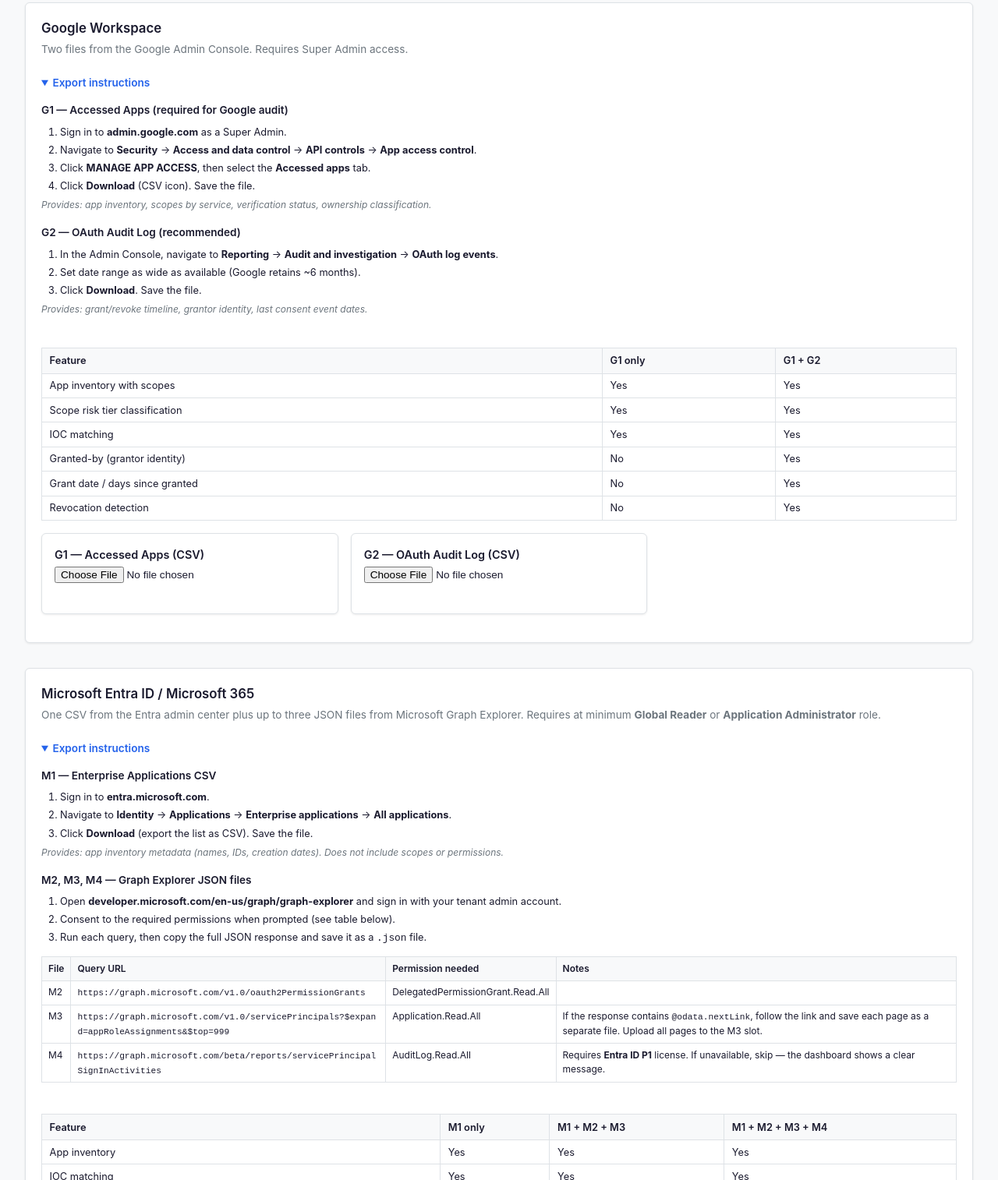
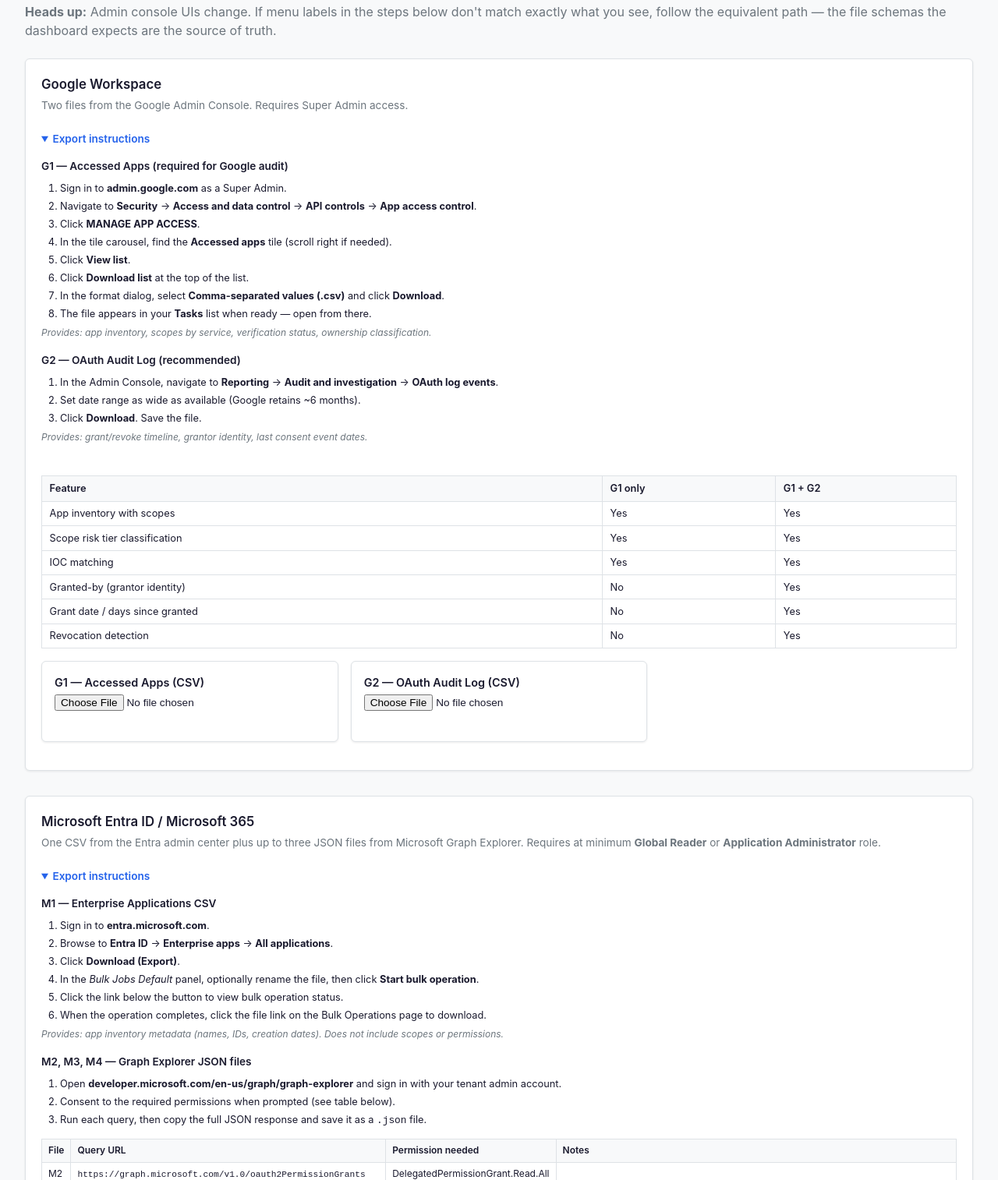
Before and after one commit to blackmer/oauth-shadow-ai-audit, a plain HTML site: page index.html in a window 1280 px wide. Shown: the part 298-1812 px from the top of the page at 78% size. Drawn offline with Linux system fonts and the light colour scheme.

Commit message:
docs: correct G1/M1 export paths, add favicon, promote README to root
- G1 (Google Accessed Apps) and M1 (Microsoft Enterprise Applications)
  export flows verified against live admin consoles 2026-05-12.
- Added UI-drift disclaimer to README and dashboard import panel.
- Added favicon.svg + <link> reference (eliminates /favicon.ico 404).
- Added docs/security-verification-network-trace.png — canonical
  reference for clean-load network trace (referenced from README).
- Promoted docs/README.md to repo root.

```diff
--- a/index.html
+++ b/index.html
@@ -5,6 +5,7 @@
     <meta name="viewport" content="width=device-width, initial-scale=1.0">
     <meta http-equiv="Content-Security-Policy" content="default-src 'self'; script-src 'self'; style-src 'self'; img-src 'self' data:; connect-src 'self'">
     <title>OAuth & Shadow AI Control Audit Dashboard</title>
+    <link rel="icon" type="image/svg+xml" href="favicon.svg">
     <link rel="stylesheet" href="styles/main.css?v=0.1.1">
 </head>
 <body>
@@ -19,6 +20,7 @@
             <h2>Import Data Files</h2>
             <p>This dashboard audits OAuth application access in your Google Workspace and Microsoft 365 tenants. All processing happens in your browser — no data is transmitted anywhere.</p>
             <p>Export the files below from your admin consoles, then upload them here. You can load files from one or both platforms. The dashboard degrades gracefully when files are missing — see the feature matrix below each section.</p>
+            <p class="ui-notice"><strong>Heads up:</strong> Admin console UIs change. If menu labels in the steps below don't match exactly what you see, follow the equivalent path — the file schemas the dashboard expects are the source of truth.</p>
 
             <!-- Google Workspace -->
             <div class="onboarding-section">
@@ -33,8 +35,12 @@
                             <ol>
                                 <li>Sign in to <strong>admin.google.com</strong> as a Super Admin.</li>
                                 <li>Navigate to <strong>Security</strong> &rarr; <strong>Access and data control</strong> &rarr; <strong>API controls</strong> &rarr; <strong>App access control</strong>.</li>
-                                <li>Click <strong>MANAGE APP ACCESS</strong>, then select the <strong>Accessed apps</strong> tab.</li>
-                                <li>Click <strong>Download</strong> (CSV icon). Save the file.</li>
+                                <li>Click <strong>MANAGE APP ACCESS</strong>.</li>
+                                <li>In the tile carousel, find the <strong>Accessed apps</strong> tile (scroll right if needed).</li>
+                                <li>Click <strong>View list</strong>.</li>
+                                <li>Click <strong>Download list</strong> at the top of the list.</li>
+                                <li>In the format dialog, select <strong>Comma-separated values (.csv)</strong> and click <strong>Download</strong>.</li>
+                                <li>The file appears in your <strong>Tasks</strong> list when ready — open from there.</li>
                             </ol>
                             <p class="instruction-provides">Provides: app inventory, scopes by service, verification status, ownership classification.</p>
                         </div>
@@ -94,8 +100,11 @@
                             <h4>M1 — Enterprise Applications CSV</h4>
                             <ol>
                                 <li>Sign in to <strong>entra.microsoft.com</strong>.</li>
-                                <li>Navigate to <strong>Identity</strong> &rarr; <strong>Applications</strong> &rarr; <strong>Enterprise applications</strong> &rarr; <strong>All applications</strong>.</li>
-                                <li>Click <strong>Download</strong> (export the list as CSV). Save the file.</li>
+                                <li>Browse to <strong>Entra ID</strong> &rarr; <strong>Enterprise apps</strong> &rarr; <strong>All applications</strong>.</li>
+                                <li>Click <strong>Download (Export)</strong>.</li>
+                                <li>In the <em>Bulk Jobs Default</em> panel, optionally rename the file, then click <strong>Start bulk operation</strong>.</li>
+                                <li>Click the link below the button to view bulk operation status.</li>
+                                <li>When the operation completes, click the file link on the Bulk Operations page to download.</li>
                             </ol>
                             <p class="instruction-provides">Provides: app inventory metadata (names, IDs, creation dates). Does not include scopes or permissions.</p>
                         </div>
```
Also changed, not shown: docs/security-verification-network-trace.png (added), favicon.svg (added), 2 other files.
